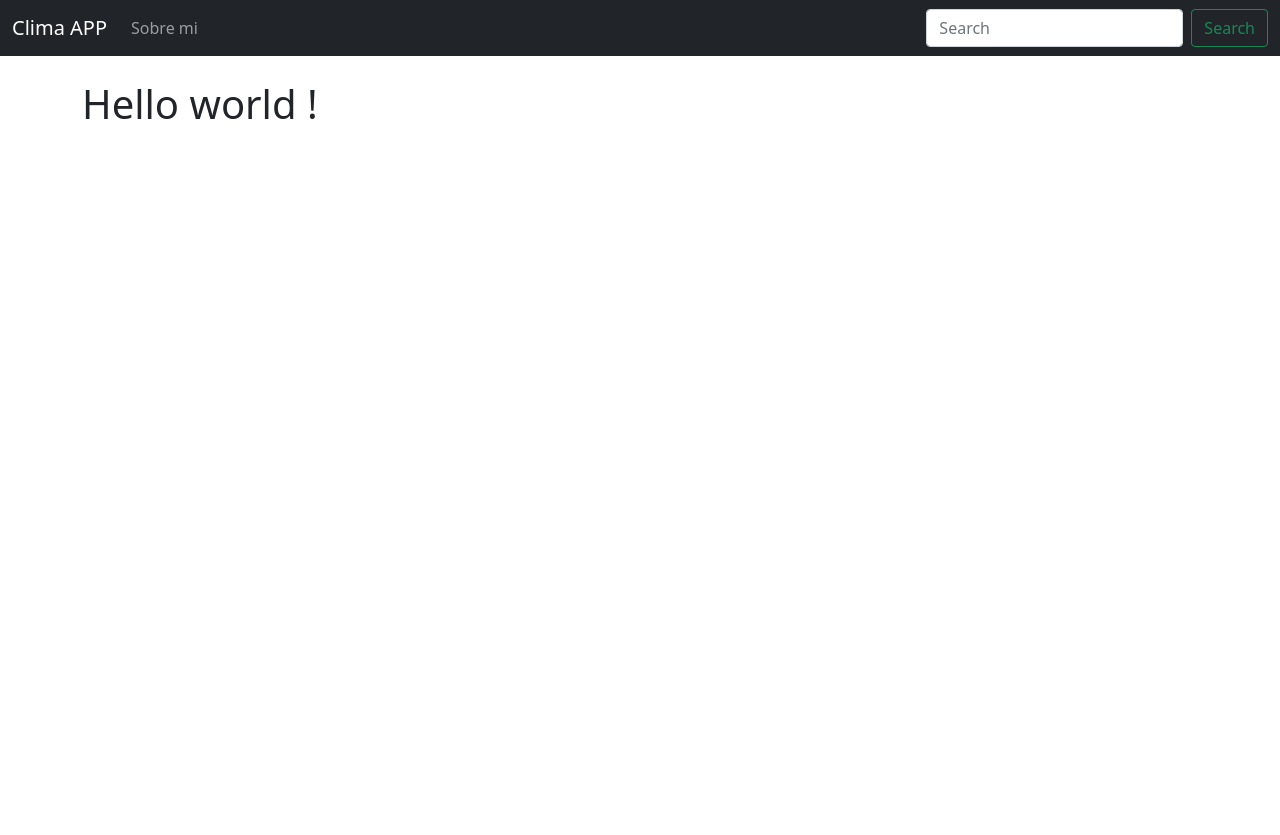
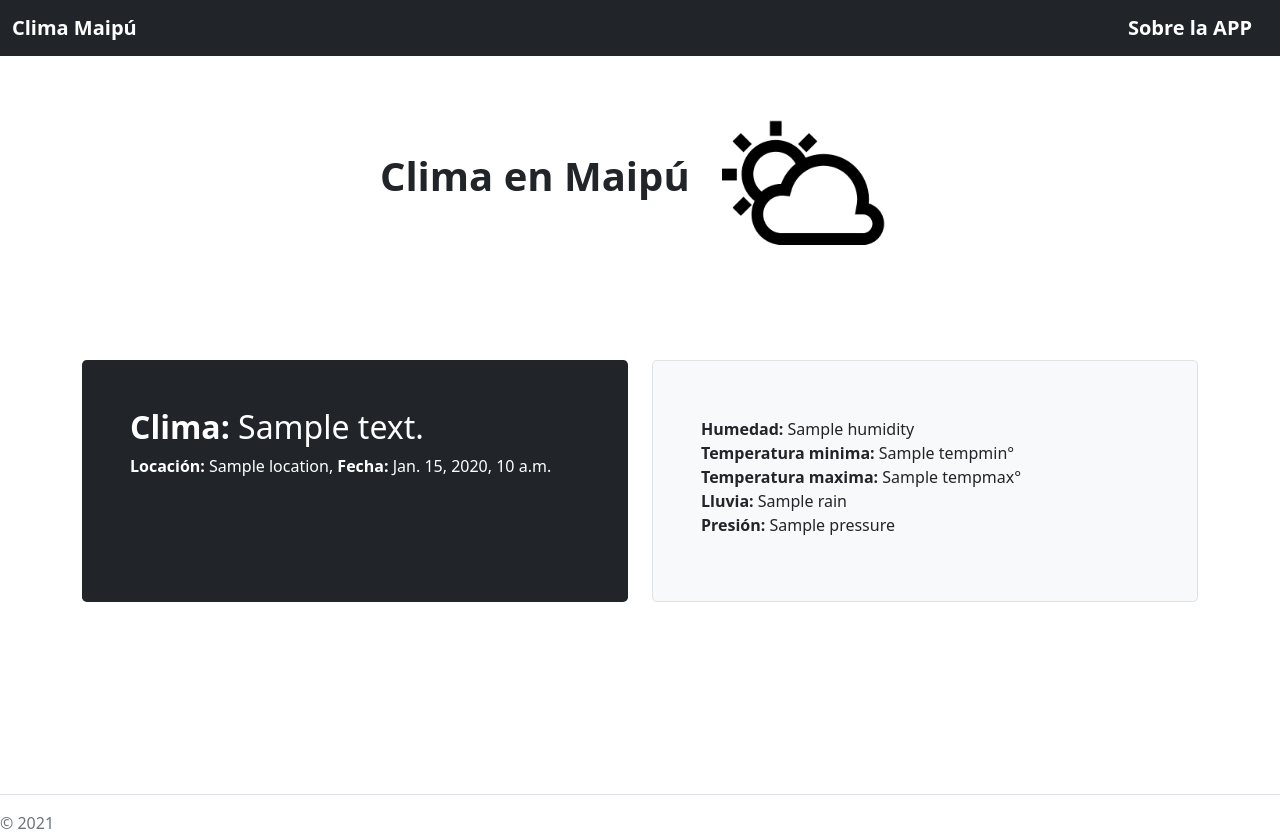
Before and after one commit to sc343/djangoclima, a Django app: template weather/templates/home.html in a window 1280 px wide. Before the commit the page ends 119 px from the top, so only its background shows below. Run offline with Django 3.2, Linux system fonts and the light colour scheme; the template is opened without the code that fills it: most values are stand-ins (such as "Sample title", 1, 10 or a date in 2020).

Commit message:
feat: Progress

```diff
--- a/clima/settings.py
+++ b/clima/settings.py
@@ -119,6 +119,7 @@ USE_TZ = True
 # https://docs.djangoproject.com/en/3.2/howto/static-files/
 
 STATIC_URL = '/static/'
+MEDIA_URL = '../weather/static/weather/images/'
 
 # Default primary key field type
 # https://docs.djangoproject.com/en/3.2/ref/settings/#default-auto-field
--- a/weather/templates/base.html
+++ b/weather/templates/base.html
@@ -1,3 +1,4 @@
+{% load static %}
 <!doctype html>
 <html lang="en">
   <head>
@@ -9,23 +10,22 @@
     <link href="https://cdn.jsdelivr.net/npm/bootstrap@5.0.1/dist/css/bootstrap.min.css" rel="stylesheet" integrity="sha384-+0n0xVW2eSR5OomGNYDnhzAbDsOXxcvSN1TPprVMTNDbiYZCxYbOOl7+AMvyTG2x" crossorigin="anonymous">
 
 </head>
+
 <body>
     <nav class="navbar navbar-expand-lg navbar-dark bg-dark">
         <div class="container-fluid">
-          <a class="navbar-brand" href="{% url 'home' %}">Clima APP</a>
-          <button class="navbar-toggler" type="button" data-bs-toggle="collapse" data-bs-target="#navbarSupportedContent" aria-controls="navbarSupportedContent" aria-expanded="false" aria-label="Toggle navigation">
+            <a class="navbar-brand" href="{% url 'home' %}"><strong>Clima Maipú</strong> </a>
+            <button class="navbar-toggler" type="button" data-bs-toggle="collapse"
+                data-bs-target="#navbarSupportedContent" aria-controls="navbarSupportedContent" aria-expanded="false"
+                aria-label="Toggle navigation">
                 <span class="navbar-toggler-icon"></span>
             </button>
             <div class="collapse navbar-collapse" id="navbarSupportedContent">
                 <ul class="navbar-nav me-auto mb-2 mb-lg-0">
                     <li class="nav-item">
-                <a class="nav-link" href="{% url 'about' %}">Sobre mi</a>
                     </li>
                 </ul>
-            <form class="d-flex">
-              <input class="form-control me-2" type="search" placeholder="Search" aria-label="Search">
-              <button class="btn btn-outline-success" type="submit">Search</button>
-            </form>
+                <a class="navbar-brand" href="{% url 'about' %}"><strong>Sobre la APP</strong> </a>
             </div>
         </div>
     </nav>
@@ -35,7 +35,6 @@
 
         {% endblock %}
     </div>
-
 
     <!-- Optional JavaScript; choose one of the two! -->
 
@@ -47,5 +46,17 @@
     <script src="https://cdn.jsdelivr.net/npm/@popperjs/core@2.9.2/dist/umd/popper.min.js" integrity="sha384-IQsoLXl5PILFhosVNubq5LC7Qb9DXgDA9i+tQ8Zj3iwWAwPtgFTxbJ8NT4GN1R8p" crossorigin="anonymous"></script>
     <script src="https://cdn.jsdelivr.net/npm/bootstrap@5.0.1/dist/js/bootstrap.min.js" integrity="sha384-Atwg2Pkwv9vp0ygtn1JAojH0nYbwNJLPhwyoVbhoPwBhjQPR5VtM2+xf0Uwh9KtT" crossorigin="anonymous"></script>
     -->
+    <br/>
+    <br/>
+    <br/>
+    <br/>
+    <br/>
+    <br/>
+    <br/>
+
+    <footer class="pt-3 mt-4 text-muted border-top">
+        &copy; 2021
+      </footer>
+
   </body>
 </html>
--- a/weather/templates/home.html
+++ b/weather/templates/home.html
@@ -1,7 +1,41 @@
 {% extends 'base.html' %}
-
+{% load static %}
 {% block content %}
 
-<h1> Hello world ! </h1>
+<h1><center><strong>Clima en Maipú <img src="{% static '/weather/images/weather.png' %}" width="200" height="200"></center></h1></strong>
+
+<br/>
+<br/>
+<br/>
+{% if api %}
+    {% if api == "Error..." %}
+        hubo un error, por favor intente nuevamente
+    {% else %}
+    <div class="row align-items-md-stretch">
+        <div class="col-md-6">
+          <div class="h-100 p-5 text-white bg-dark rounded-3">
+            <h2><strong>Clima:</strong> {{ api.day.1.symbol_description }}</h2>
+            <p><strong>Locación:</strong> {{ api.location }},<strong> Fecha:</strong> {{ api.day.1.date }} </p>
+          </div>
+        </div>
+        <div class="col-md-6">
+            <div class="h-100 p-5 bg-light border rounded-3">
+              <h2></h2>
+              <p><strong>Humedad:</strong> {{ api.day.1.humidity }}
+                <br>
+            <strong>Temperatura minima:</strong> {{ api.day.1.tempmin }}°
+                <br>
+            <strong> Temperatura maxima:</strong> {{ api.day.1.tempmax }}°
+                <br>
+            <strong> Lluvia: </strong>{{ api.day.1.rain }}
+                <br>
+            <strong> Presión:</strong> {{ api.day.1.pressure }}</p>
+            </div>
+          </div>
+        </div>
+
+    {% endif %}
+
+{% endif %}
 
 {% endblock %}
```
Also changed, not shown: weather/templates/about.html (+6 -2 lines), weather/views.py (+9 -1 lines), weather/static/weather/images/weather.png (added). Lines whose indentation alone changed are shown as unchanged.
